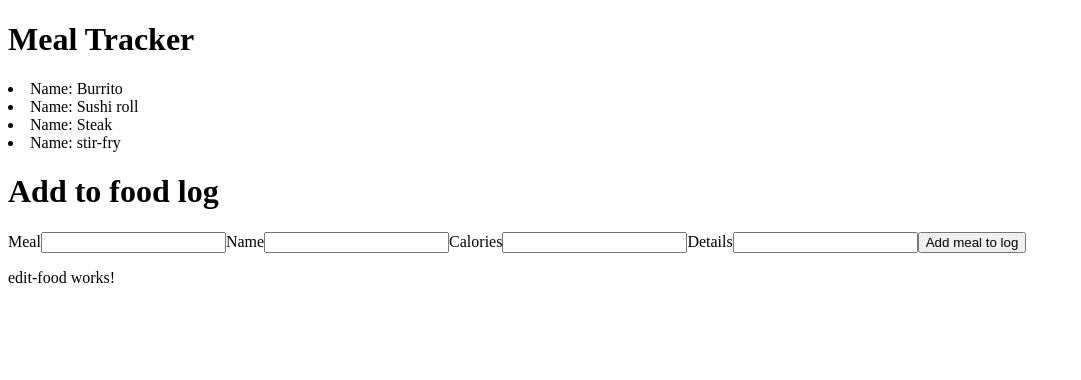
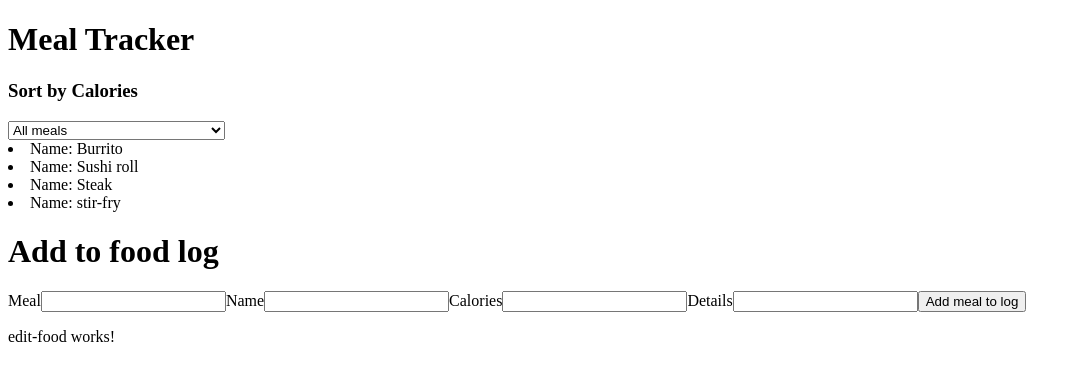
Before and after one commit to sleahy115/meal-tracker-js, an Angular app: page / in a window 1280 px wide. Shown: the top 380 px of the page, without its empty margins (0-1081 px from the left). Built offline with nearby package versions, Linux system fonts and the light colour scheme.

Commit message:
create calorie sorting pipe that checks for meals under 500 and over 1000 calories

```diff
--- a/src/app/app.component.ts
+++ b/src/app/app.component.ts
@@ -13,7 +13,7 @@ export class AppComponent {
   masterFoodList: Food[] = [
     new Food('Breakfast','Burrito', 300, 'Eggs, ham, hot sauce'),
     new Food('Lunch', 'Sushi roll', 500, 'Yum!'),
-    new Food('Dinner', 'Steak', 900, 'Diet tomorrow'),
+    new Food('Dinner', 'Steak', 1000, 'Diet tomorrow'),
     new Food('Dinner', 'stir-fry', 550, 'MUch Better')
   ];
 
@@ -28,4 +28,5 @@ export class AppComponent {
   finishedEditing() {
     this.selectedFood = null;
   }
+
 }
--- a/src/app/app.module.ts
+++ b/src/app/app.module.ts
@@ -7,13 +7,15 @@ import { AppComponent } from './app.component';
 import { FoodListComponent } from './food-list/food-list.component';
 import { NewFoodComponent } from './new-food/new-food.component';
 import { EditFoodComponent } from './edit-food/edit-food.component';
+import { CalorieSortPipe } from './calorie-sort.pipe';
 
 @NgModule({
   declarations: [
     AppComponent,
     FoodListComponent,
     NewFoodComponent,
-    EditFoodComponent
+    EditFoodComponent,
+    CalorieSortPipe
   ],
   imports: [
     BrowserModule,
--- /dev/null
+++ b/src/app/calorie-sort.pipe.ts
@@ -0,0 +1,29 @@
+import { Pipe, PipeTransform } from '@angular/core';
+import { Food } from './food.model';
+
+@Pipe({
+  name: 'calorieSort'
+})
+export class CalorieSortPipe implements PipeTransform {
+
+  transform(input: Food[], desiredCalories) {
+    var output: Food[] = [];
+    if(desiredCalories === "lessThanFiveHundred") {
+      for(var i=0; i< input.length; i++){
+        if(input[i].calories <= 500) {
+          output.push(input[i]);
+        }
+      }
+      return output;
+    } else if(desiredCalories === "moreThanOneThousand") {
+      for(var i=0; i< input.length; i++){
+        if(input[i].calories >= 1000) {
+          output.push(input[i]);
+        }
+      }
+      return output;
+    } else {
+      return input;
+    }
+  }
+}
--- a/src/app/food-list/food-list.component.html
+++ b/src/app/food-list/food-list.component.html
@@ -1,5 +1,14 @@
 <div class="container">
-  <li *ngFor="let currentFood of childFoodList" class="panel-heading" (click)="showFoodDetails(currentFood)">Name:&nbsp;{{currentFood.name}}</li>
+  <div class="panel-default">
+    <h3>Sort by Calories</h3>
+    <select (change)="onChange($event.target.value)">
+      <option value="allMeals" selected="selected">All meals</option>
+      <option value="moreThanOneThousand">Meals greater than 1000 calories</option>
+      <option value="lessThanFiveHundred">Meals under 500 calories</option>
+    </select>
+
+  </div>
+  <li *ngFor="let currentFood of childFoodList | calorieSort:filterByCalories" class="panel-heading" (click)="showFoodDetails(currentFood)">Name:&nbsp;{{currentFood.name}}</li>
 
   <div class="well" *ngIf="showDetails">
     <h2>Details for {{showDetails.name}}</h2>
--- a/src/app/food-list/food-list.component.ts
+++ b/src/app/food-list/food-list.component.ts
@@ -12,6 +12,7 @@ export class FoodListComponent implements OnInit {
 
   showDetails: Food = null;
   selectedFood: Food = null;
+  filterByCalories: string="allMeals";
 
   showFoodDetails(currentFood) {
     this.showDetails = currentFood;
@@ -24,6 +25,10 @@ export class FoodListComponent implements OnInit {
     this.clickSender.emit(foodToEdit);
   }
 
+  onChange(optionFromMenu) {
+    this.filterByCalories = optionFromMenu;
+  }
+
 
   constructor() { }
 
```
